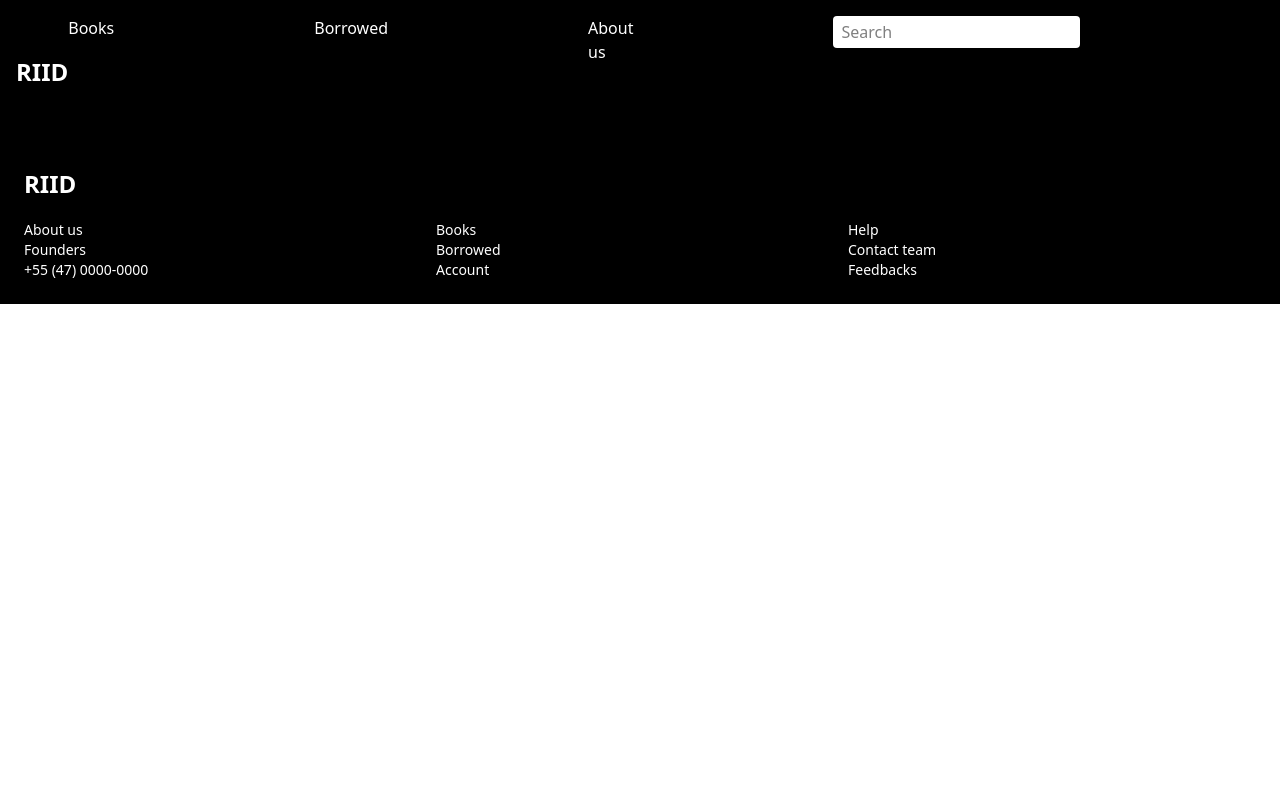
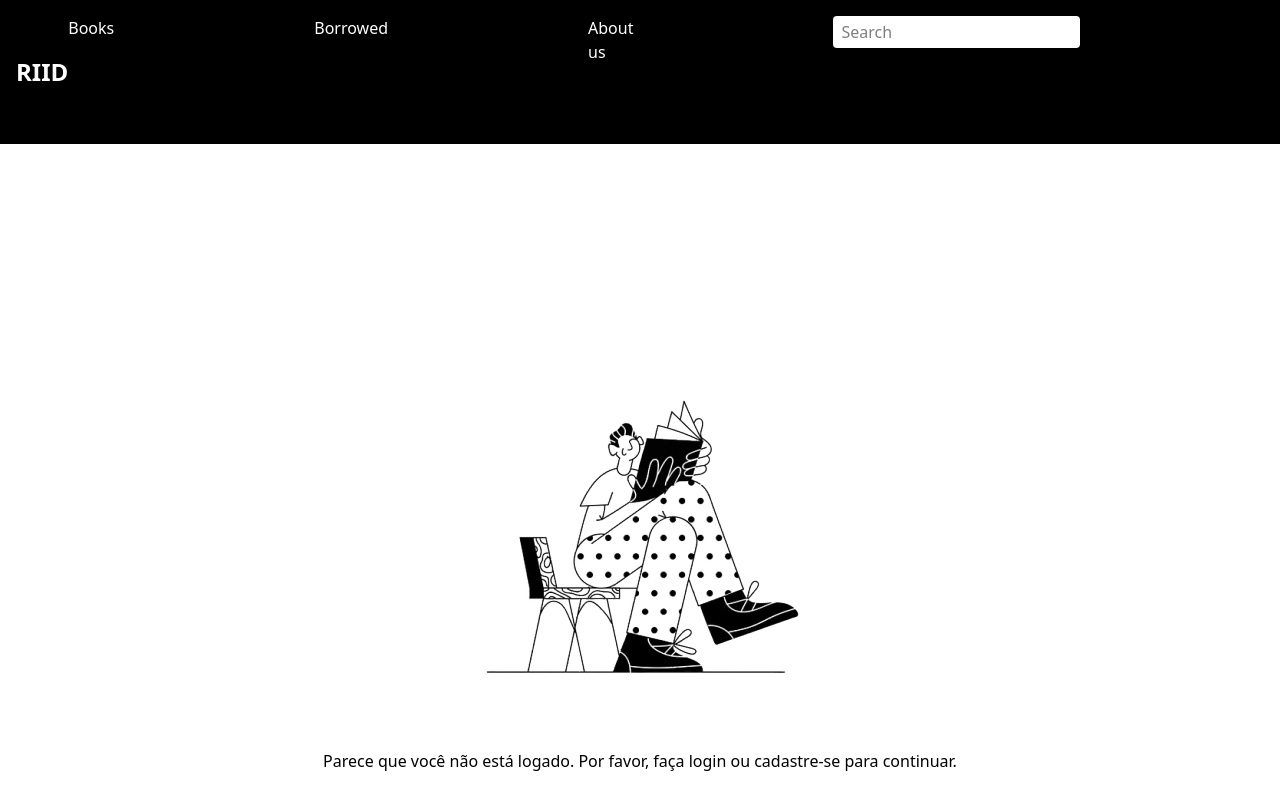
Before and after one commit to guilhermepaluski/Riid_Frontend, a React (Vite) app: page /notLogged in a window 1280 px wide. Shown: the top 800 px of the page. Built offline with nearby package versions, Linux system fonts and the light colour scheme.

Commit message:
feat: add not logged page

```diff
--- a/src/App.jsx
+++ b/src/App.jsx
@@ -16,6 +16,7 @@ import { useEffect } from 'react';
 import axios from 'axios';
 import { AuthProvider } from './contexts/AuthContext';
 import { jwtDecode } from 'jwt-decode';
+import UserNotLogged from './pages/UserNotLogged';
 
 function App() {
   const [search, setSearch] = useState("");
@@ -53,20 +54,21 @@ function App() {
       <Router>
         <Navbar onSearch={setSearch} />
           <Routes>
-            <Route
-              path='/'
-              element={<Navigate to={logado ? "/home" : "/login"}/>}
-            />
+            <Route path='/' element={<HomePage />}/>
             <Route path='/home' element={<HomePage />} />
             <Route path='/register' element={<RegisterPage />} />
             <Route path='/login' element={<LoginPage onLogin={handleLogin}/>} />
             <Route path='/books' element={<BooksPage search={search} />} />
-            <Route path='/borrowed' element={<BorrowedPage />} />
+            <Route path='/borrowed' element={
+              logado ? <BorrowedPage /> : <Navigate to={"/notLogged"}/>
+            }
+            />
             <Route path='/aboutus' element={<AboutUsPage />} />
             <Route path='/bookinfo/:id' element={<BookInfoPage />} />
             <Route path='/expiredbookinfo' element={<ExpiredBookInfoPage />} />
             <Route path='/reviewpayment/:id' element={<ReviewPaymentPage />} />
             <Route path='/cart' element={<CartPage />} />
+            <Route path='/notLogged' element={<UserNotLogged />} />
           </Routes>
         <Footer />
       </Router>
--- /dev/null
+++ b/src/pages/UserNotLogged.jsx
@@ -0,0 +1,12 @@
+import illustration from '../images/notLoggedIllust.png';
+
+const UserNotLogged = () => {
+    return(
+        <div className='flex flex-col justify-center items-center min-h-screen'>
+            <img src={illustration} alt="imageNotLogged" />
+            <p>Parece que você não está logado. Por favor, faça login ou cadastre-se para continuar.</p>
+        </div>
+    );
+}
+
+export default UserNotLogged;
```
Also changed, not shown: src/images/notLoggedIllust.png (added).
